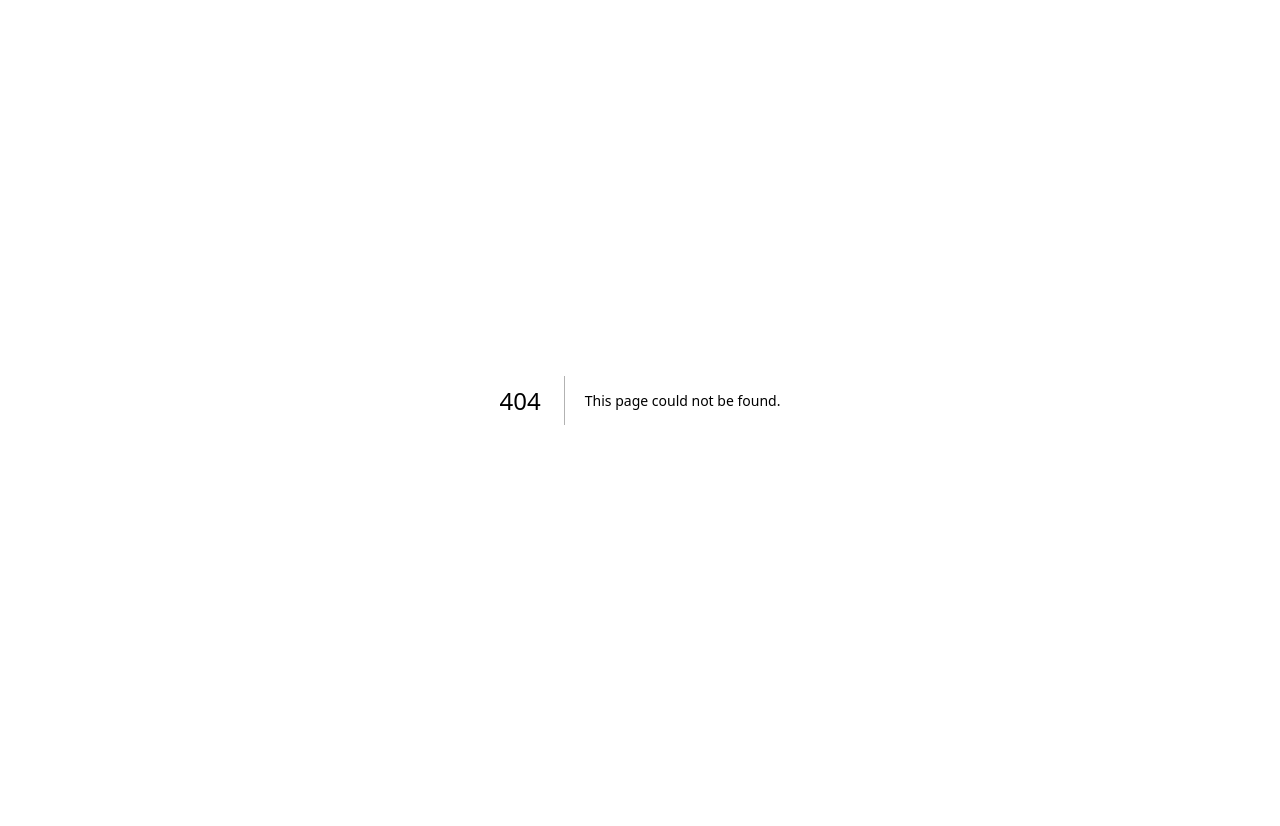
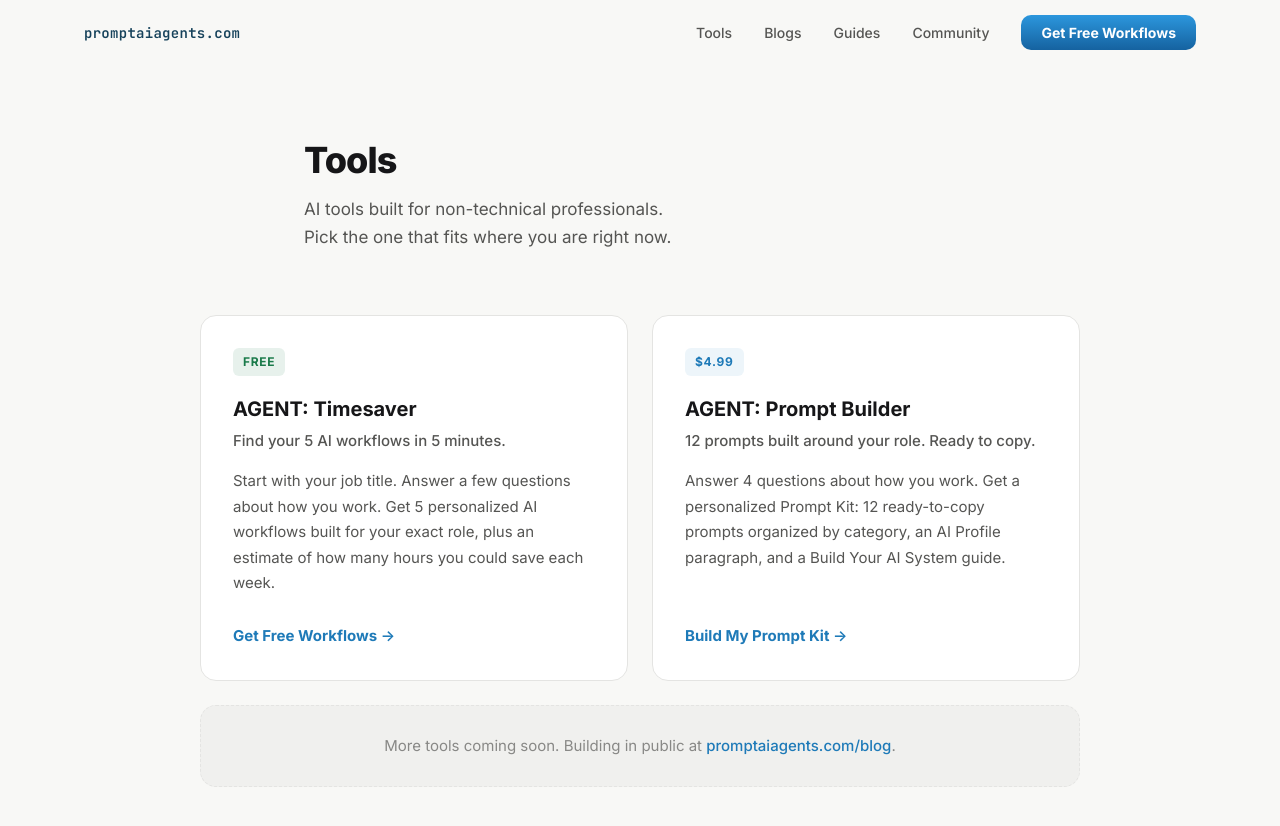
Before and after one commit to coolcalvin457-tech/agent-timesaver-nextjs, a Next.js app: page /tools in a window 1280 px wide. Before the commit this address had no page. Shown: the top 826 px of the page. Before the commit the page ends 800 px from the top, so only its background shows below. Built offline with nearby package versions, Linux system fonts and the light colour scheme.

Commit message:
Add /tools catalog page, category filter tabs on blog, update nav

```diff
--- a/app/globals.css
+++ b/app/globals.css
@@ -2187,3 +2187,69 @@ input, textarea {
     gap: 40px;
   }
 }
+
+/* ── Tools Page ───────────────────────────────────────────── */
+.tools-grid {
+  display: grid;
+  grid-template-columns: repeat(2, 1fr);
+  gap: 24px;
+  max-width: 880px;
+  margin: 0 auto;
+}
+
+.tool-card {
+  display: flex;
+  flex-direction: column;
+  background: var(--surface);
+  border: 1px solid var(--border);
+  border-radius: var(--radius-card);
+  padding: 32px;
+  text-decoration: none;
+  color: inherit;
+  transition: box-shadow 0.2s ease, transform 0.2s ease;
+}
+
+.tool-card:hover {
+  box-shadow: var(--shadow-hover);
+  transform: translateY(-2px);
+}
+
+.tool-badge-free {
+  display: inline-block;
+  font-size: 0.75rem;
+  font-weight: 700;
+  letter-spacing: 0.06em;
+  text-transform: uppercase;
+  padding: 4px 10px;
+  border-radius: var(--radius-tag);
+  background: rgba(26, 122, 74, 0.10);
+  color: var(--success);
+}
+
+.tool-badge-paid {
+  display: inline-block;
+  font-size: 0.75rem;
+  font-weight: 700;
+  letter-spacing: 0.06em;
+  text-transform: uppercase;
+  padding: 4px 10px;
+  border-radius: var(--radius-tag);
+  background: rgba(30, 122, 184, 0.08);
+  color: var(--cta);
+}
+
+.tools-coming-soon {
+  max-width: 880px;
+  margin: 24px auto 0;
+  padding: 28px 32px;
+  background: var(--bg-alt);
+  border: 1px dashed var(--border);
+  border-radius: var(--radius-card);
+  text-align: center;
+}
+
+@media (max-width: 640px) {
+  .tools-grid {
+    grid-template-columns: 1fr;
+  }
+}
--- /dev/null
+++ b/app/tools/page.tsx
@@ -0,0 +1,164 @@
+import type { Metadata } from "next";
+import NavClient from "@/components/NavClient";
+
+export const metadata: Metadata = {
+  title: "Tools | promptaiagents.com",
+  description:
+    "Free and paid AI tools built for non-technical professionals. Start with your job title. Get workflows, prompts, and systems that actually fit your role.",
+  openGraph: {
+    title: "Tools | promptaiagents.com",
+    description:
+      "Free and paid AI tools built for non-technical professionals. Start with your job title. Get workflows, prompts, and systems that actually fit your role.",
+    url: "https://promptaiagents.com/tools",
+    siteName: "promptaiagents.com",
+    type: "website",
+  },
+};
+
+const tools = [
+  {
+    slug: "timesaver",
+    href: "/#timesaver",
+    badgeClass: "tool-badge-free",
+    label: "Free",
+    name: "AGENT: Timesaver",
+    tagline: "Find your 5 AI workflows in 5 minutes.",
+    description:
+      "Start with your job title. Answer a few questions about how you work. Get 5 personalized AI workflows built for your exact role, plus an estimate of how many hours you could save each week.",
+    cta: "Get Free Workflows →",
+  },
+  {
+    slug: "prompt-builder",
+    href: "/prompt-builder",
+    badgeClass: "tool-badge-paid",
+    label: "$4.99",
+    name: "AGENT: Prompt Builder",
+    tagline: "12 prompts built around your role. Ready to copy.",
+    description:
+      "Answer 4 questions about how you work. Get a personalized Prompt Kit: 12 ready-to-copy prompts organized by category, an AI Profile paragraph, and a Build Your AI System guide.",
+    cta: "Build My Prompt Kit →",
+  },
+];
+
+export default function ToolsPage() {
+  return (
+    <>
+      <NavClient />
+      <main
+        style={{
+          minHeight: "100vh",
+          paddingTop: "100px",
+          paddingBottom: "80px",
+        }}
+      >
+        {/* Page header */}
+        <div className="container-narrow">
+          <div style={{ paddingTop: "40px", marginBottom: "64px" }}>
+            <h1 className="heading-1" style={{ marginBottom: "14px" }}>
+              Tools
+            </h1>
+            <p
+              className="body-lg"
+              style={{
+                color: "var(--text-secondary)",
+                maxWidth: "480px",
+              }}
+            >
+              AI tools built for non-technical professionals.
+              <br />
+              Pick the one that fits where you are right now.
+            </p>
+          </div>
+        </div>
+
+        {/* Tools grid */}
+        <div className="container">
+          <div className="tools-grid">
+            {tools.map((tool) => (
+              <a key={tool.slug} href={tool.href} className="tool-card">
+                {/* Badge */}
+                <div style={{ marginBottom: "20px" }}>
+                  <span className={tool.badgeClass}>{tool.label}</span>
+                </div>
+
+                {/* Name */}
+                <h2
+                  style={{
+                    fontSize: "1.25rem",
+                    fontWeight: 700,
+                    color: "var(--text-primary)",
+                    marginBottom: "8px",
+                    lineHeight: 1.3,
+                  }}
+                >
+                  {tool.name}
+                </h2>
+
+                {/* Tagline */}
+                <p
+                  style={{
+                    fontSize: "0.9375rem",
+                    fontWeight: 500,
+                    color: "var(--text-secondary)",
+                    marginBottom: "16px",
+                    lineHeight: 1.5,
+                  }}
+                >
+                  {tool.tagline}
+                </p>
+
+                {/* Description */}
+                <p
+                  className="body"
+                  style={{
+                    color: "var(--text-secondary)",
+                    lineHeight: 1.7,
+                    flexGrow: 1,
+                    marginBottom: "28px",
+                  }}
+                >
+                  {tool.description}
+                </p>
+
+                {/* CTA */}
+                <span
+                  style={{
+                    fontSize: "0.9375rem",
+                    fontWeight: 600,
+                    color: "var(--cta)",
+                  }}
+                >
+                  {tool.cta}
+                </span>
+              </a>
+            ))}
+          </div>
+
+          {/* Coming soon placeholder — remove when tool #3 ships */}
+          <div className="tools-coming-soon">
+            <p
+              style={{
+                fontSize: "0.9375rem",
+                color: "var(--text-muted)",
+                margin: 0,
+              }}
+            >
+              More tools coming soon. Building in public at{" "}
+              <a
+                href="/blog"
+                style={{
+                  color: "var(--cta)",
+                  textDecoration: "none",
+                  fontWeight: 500,
+                }}
+              >
+                promptaiagents.com/blog
+              </a>
+              .
+            </p>
+          </div>
+        </div>
+      </main>
+    </>
+  );
+}
--- a/components/NavClient.tsx
+++ b/components/NavClient.tsx
@@ -19,7 +19,7 @@ export default function NavClient() {
             promptaiagents.com
           </a>
           <ul className="nav-links">
-            <li><a href="/#timesaver">AGENT: Timesaver</a></li>
+            <li><a href="/tools">Tools</a></li>
             <li><a href="/blog">Blogs</a></li>
             <li><a href="/guides">Guides</a></li>
             <li><a href="/community">Community</a></li>
```
